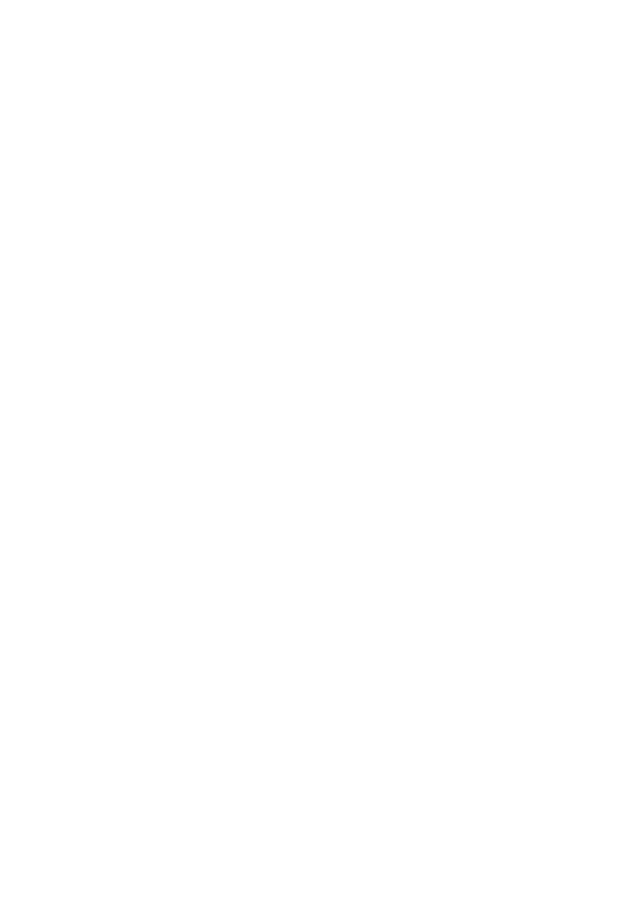
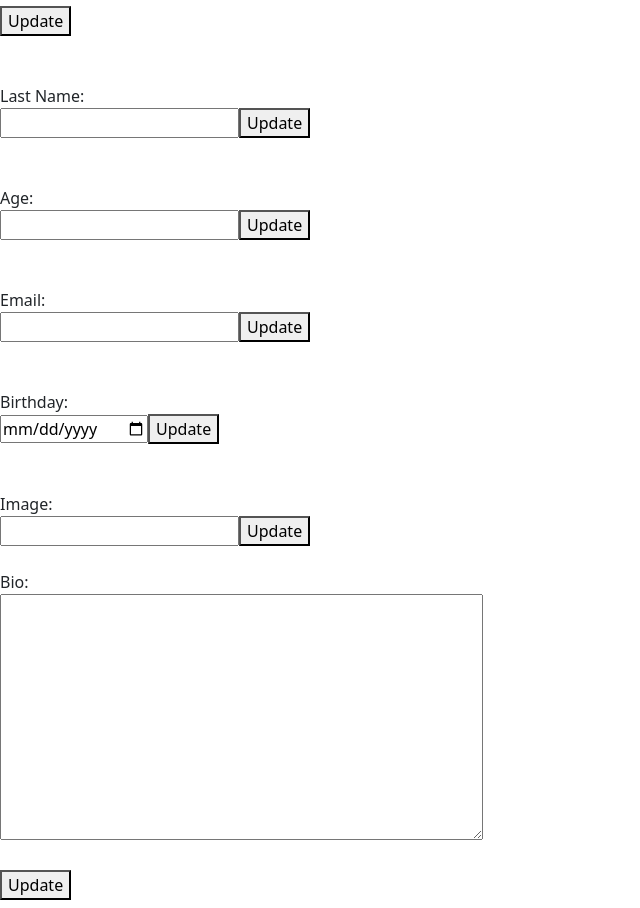
Before and after one commit to Nexus-Edu/Front-End-Repo, a React (Create React App) app in the folder front-end-civic-hackathon/: page /user in a window 1280 px wide. Shown: the part 232-1140 px from the top of the page, without its empty margins (0-640 px from the left). Before the commit the page ends 800 px from the top, so only its background shows below. Built offline with nearby package versions, Linux system fonts and the light colour scheme; no server answers.

Commit message:
Implement Basis of User Page

```diff
--- a/front-end-civic-hackathon/src/components/home/HomeContainer.js
+++ b/front-end-civic-hackathon/src/components/home/HomeContainer.js
@@ -4,11 +4,11 @@
 
 function HomeContainer(){
     const {userInfo} = useContext(Context)
-    console.log(userInfo)
+    // console.log(userInfo)
     return(
         <div>
             {!userInfo.username ? <></> : <h1>welcome : {userInfo.username}</h1>}
-            <Mission/>
+            <Mission />
         </div>
     )
 }
--- a/front-end-civic-hackathon/src/components/loginSignUp/Login.js
+++ b/front-end-civic-hackathon/src/components/loginSignUp/Login.js
@@ -51,6 +51,7 @@
     //     }
     //     fetchUser()
     // }, [state])
+    // console.log(state)
 
     return (
         <form onSubmit={(e)=>{
@@ -74,7 +75,7 @@
 
                 {/* Login Button */}
 
-                <Link to="/">
+                <Link to="/user">
                 <button onClick={()=>{
                     logUserIn()
                     setState({
--- a/front-end-civic-hackathon/src/components/userPage/UserInfo.js
+++ b/front-end-civic-hackathon/src/components/userPage/UserInfo.js
@@ -2,66 +2,266 @@
 
 export default function UserInfo(props) {
     const { info } = props;
-    // console.log(info)
 
-    // function editInfo(e) {
-    //     console.log(e.target)
+    console.log(info);
+
+    function updateFirstName(event) {
+        event.preventDefault();
+        const updatedInfo = event.target.FirstName.value;
+
+        // Fetch Calls
+        fetch(`http://localhost:5000/updateUserInfo/${info.id}`, {
+            method: 'PUT',
+            headers: { 'Content-Type': 'application/json' },
+            body: JSON.stringify({
+                email: info.email,
+                first_name: updatedInfo,
+                last_name: info.last_name,
+                age: parseInt(info.age),
+                birthday: info.birthday,
+                image: info.image,
+                bio: info.bio
+            })
+        })
+        info.first_name = updatedInfo;
+    }
+
+    function updateLastName(event) {
+        event.preventDefault();
+        const updatedInfo = event.target.LastName.value;
+
+        // Fetch Calls
+        fetch(`http://localhost:5000/updateUserInfo/${info.id}`, {
+            method: 'PUT',
+            headers: { 'Content-Type': 'application/json' },
+            body: JSON.stringify({
+                email: info.email,
+                first_name: info.first_name,
+                last_name: updatedInfo,
+                age: parseInt(info.age),
+                birthday: info.birthday,
+                image: info.image,
+                bio: info.bio
+            })
+        })
+    }
+
+    function updateAgeName(event) {
+        event.preventDefault();
+        const updatedInfo = parseInt(event.target.Age.value, 10);
+
+        // Fetch Calls
+        fetch(`http://localhost:5000/updateUserInfo/${info.id}`, {
+            method: 'PUT',
+            headers: { 'Content-Type': 'application/json' },
+            body: JSON.stringify({
+                email: info.email,
+                first_name: info.first_name,
+                last_name: info.last_name,
+                age: updatedInfo,
+                birthday: info.birthday,
+                image: info.image,
+                bio: info.bio
+            })
+        })
+    }
+
+    function updateEmailName(event) {
+        event.preventDefault();
+        const updatedInfo = event.target.Email.value;
+
+        // Fetch Calls
+        fetch(`http://localhost:5000/updateUserInfo/${info.id}`, {
+            method: 'PUT',
+            headers: { 'Content-Type': 'application/json' },
+            body: JSON.stringify({
+                email: updatedInfo,
+                first_name: info.first_name,
+                last_name: info.last_name,
+                age: parseInt(info.age),
+                birthday: info.birthday,
+                image: info.image,
+                bio: info.bio
+            })
+        })
+    }
+
+    function updateBirthdayName(event) {
+        event.preventDefault();
+        const updatedInfo = event.target.Birthday.value;
+
+        // Fetch Calls
+        fetch(`http://localhost:5000/updateUserInfo/${info.id}`, {
+            method: 'PUT',
+            headers: { 'Content-Type': 'application/json' },
+            body: JSON.stringify({
+                email: info.email,
+                first_name: info.first_name,
+                last_name: info.last_name,
+                age: parseInt(info.age),
+                birthday: updatedInfo,
+                image: info.image,
+                bio: info.bio
+            })
+        })
+    }
+
+    function updateImageName(event) {
+        event.preventDefault();
+        const updatedInfo = event.target.Image.value;
+
+        // Fetch Calls
+        fetch(`http://localhost:5000/updateUserInfo/${info.id}`, {
+            method: 'PUT',
+            headers: { 'Content-Type': 'application/json' },
+            body: JSON.stringify({
+                email: info.email,
+                first_name: info.first_name,
+                last_name: info.last_name,
+                age: parseInt(info.age),
+                birthday: info.birthday,
+                image: updatedInfo,
+                bio: info.bio
+            })
+        })
+    }
+
+    function updateBioName(event) {
+        event.preventDefault();
+        const updatedInfo = event.target.Bio.value;
+
+        // Fetch Calls
+        fetch(`http://localhost:5000/updateUserInfo/${info.id}`, {
+            method: 'PUT',
+            headers: { 'Content-Type': 'application/json' },
+            body: JSON.stringify({
+                email: info.email,
+                first_name: info.first_name,
+                last_name: info.last_name,
+                age: parseInt(info.age),
+                birthday: info.birthday,
+                image: info.image,
+                bio: updatedInfo
+            })
+        })
+    }
+
+
+    // async function editAccount(event) {
+    // console.log(input)
+    // fetch(`http://localhost:5000/updateUserInfo${info.id}`, {
+    // method: 'PUT',
+    // headers: { 'Content-Type': 'application/json'},
+    // body: JSON.stringify(info)
+    // })
+    // .then(res => res.json())
+    // .then(data => console.log(data))
     // }
+
 
     return (
         <div>
-            <form>
+            <div className="input-container">
+                {/* Dummy Image */}
+                {console.log(info.image)}
+                <img src={info.image} alt="hey" width="100" height="100" />
 
+                {/* First Name Form */}
+                <form onSubmit={updateFirstName}>
+
+                    <br />
+                    <br />
                     <label for="FirstName">First Name:</label>
                     <br />
                     <input type="text" name="FirstName" defaultValue={info.first_name} />
+                    <h1>{info.first_name}</h1>
                     <button>Update</button>
+                </form>
 
                 <br />
                 <br />
 
-
+                {/* Last Name Form */}
+                <form onSubmit={updateLastName}>
                     <label for="LastName">Last Name:</label>
                     <br />
                     <input type="text" name="LastName" defaultValue={info.last_name} />
                     <button>Update</button>
+                </form>
 
                 <br />
                 <br />
 
-
+                {/* Age Form */}
+                <form onSubmit={updateAgeName}>
                     <label for="Age">Age:</label>
                     <br />
                     <input type="number" name="Age" defaultValue={info.age} />
                     <button>Update</button>
-
+                </form>
                 <br />
                 <br />
 
-
+                {/* Email Form */}
+                <form onSubmit={updateEmailName}>
                     <label for="Email">Email:</label>
                     <br />
                     <input type="email" name="Email" defaultValue={info.email} />
                     <button>Update</button>
+                </form>
 
                 <br />
                 <br />
-
-
+                {/* Birthday Form */}
+                <form onSubmit={updateBirthdayName}>
                     <label for="Birthday">Birthday:</label>
                     <br />
                     {/* <input type="text" name="Birthday" defaultValue={info.birthday} /> */}
                     <input type="date" name="Birthday" defaultValue={info.birthday} />
                     <button>Update</button>
+                </form>
 
                 {/* <input type="image" src={info.image}></input> */}
 
 
-                <h3>Image:</h3>
-                <img src={info.image} alt="hey" width="50" />
+                {/* <h3>Image:</h3>
+                <img src={info.image} alt="hey" width="50" /> */}
+                <br />
+                <br />
+
+                {/* Image Form */}
+                <label for="Image">Image:</label>
+                <form onSubmit={updateImageName}>
+                    <input type="url" name="Image" defaultValue={info.image} />
+
                     <button>Update</button>
+                    <br />
+                    <br />
 
                 </form>
+
+                {/* Bio Form */}
+                <form onSubmit={updateBioName}>
+                    <label for="Bio">Bio:</label>
+                    <br />
+                    <textarea name="Bio" rows="10" cols="50">
+                        {info.bio}
+                    </textarea>
+                    <br />
+                    <br />
+                    <button>Update</button>
+                </form>
+            </div>
+
+            <div className="info-display-container">
+                <h1>{info.first_name}</h1>
+                <h1>{info.last_name}</h1>
+                <h1>{info.age}</h1>
+                <h1>{info.email}</h1>
+                <h1>{info.birthday}</h1>
+                <h1>{info.image}</h1>
+                <h1>{info.bio}</h1>
+            </div>
         </div>
     )
 }
--- a/front-end-civic-hackathon/src/components/userPage/userPage.js
+++ b/front-end-civic-hackathon/src/components/userPage/userPage.js
@@ -4,30 +4,38 @@
 
 
 export default function UserPage() {
-  const [userInfo, setUserInfo] = useState([]);
+  // const [userInfo, setUserInfo] = useState([]);
 
-  const { info } = useContext(Context)
-  console.log(info)
+  // const { info } = useContext(Context)
+  // console.log(info)
+
+  const { userInfo } = useContext(Context);
+
+  // console.log(userInfo)
+
+  const currentUser = Array(userInfo)
+
+  console.log(currentUser)
 
 // const user = useContext(UserContext)
 
-  useEffect(() => {
-    const getUserInfo = () => {
-      fetch('http://localhost:5000/user/1')
-        .then(response => response.json())
-        .then(data => {
-          const info = data;
-          console.log(info)
-          setUserInfo(info)
-        })
-    }
-    getUserInfo()
-  }, [])
+  // useEffect(() => {
+  //   const getUserInfo = () => {
+  //     fetch('http://localhost:5000/user/1')
+  //       .then(response => response.json())
+  //       .then(data => {
+  //         const info = data;
+  //         console.log(info)
+  //         setUserInfo(info)
+  //       })
+  //   }
+  //   getUserInfo()
+  // }, [])
 
   // console.log(userInfo)
 
   function renderUserInfo() {
-    return userInfo.map(user => {
+    return currentUser.map(user => {
       return <UserInfo info={user} id={user.id} />
     })
   }
@@ -36,6 +44,7 @@
   return (
     <div>
       <h1>User Profile</h1>
+      {/* <h1>Hello There, {userInfo.username}</h1> */}
       {renderUserInfo()}
     </div>
   )
```
Lines whose indentation alone changed are shown as unchanged.
